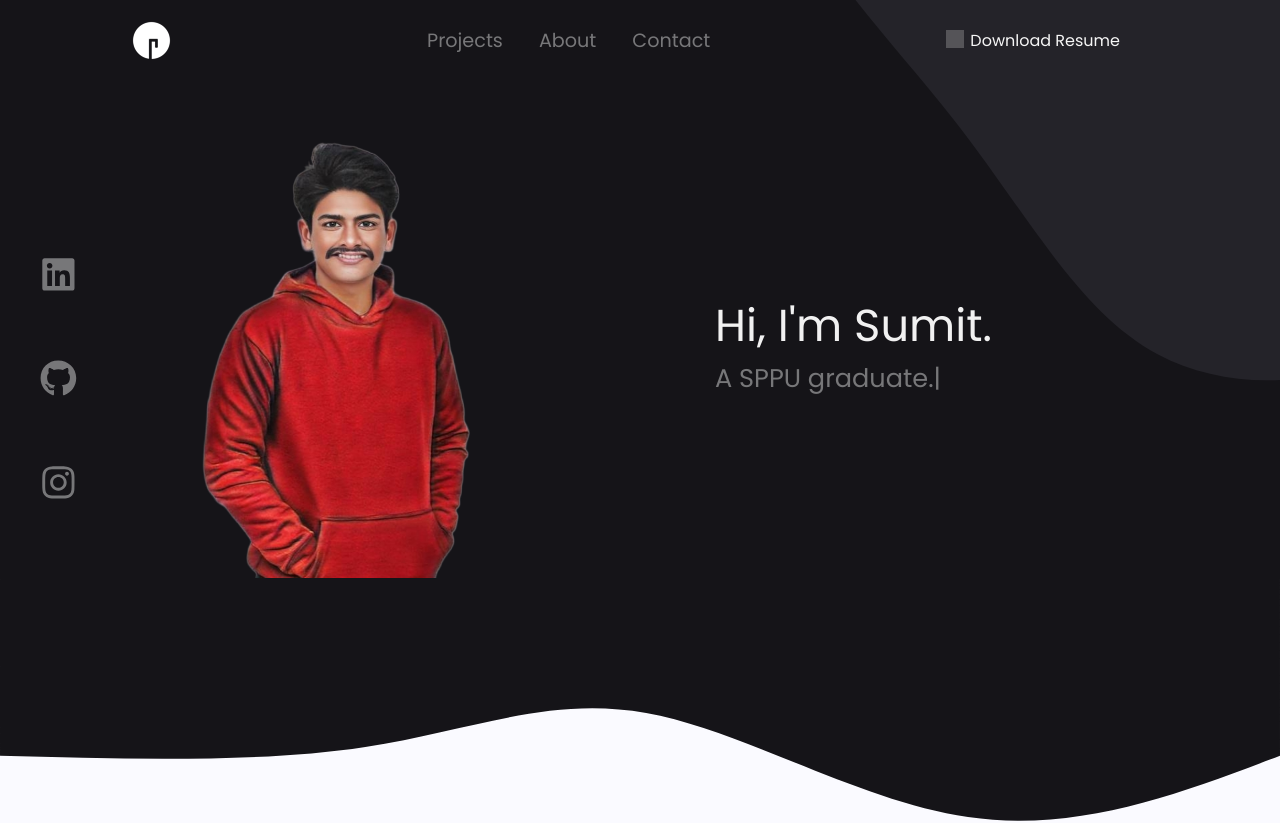
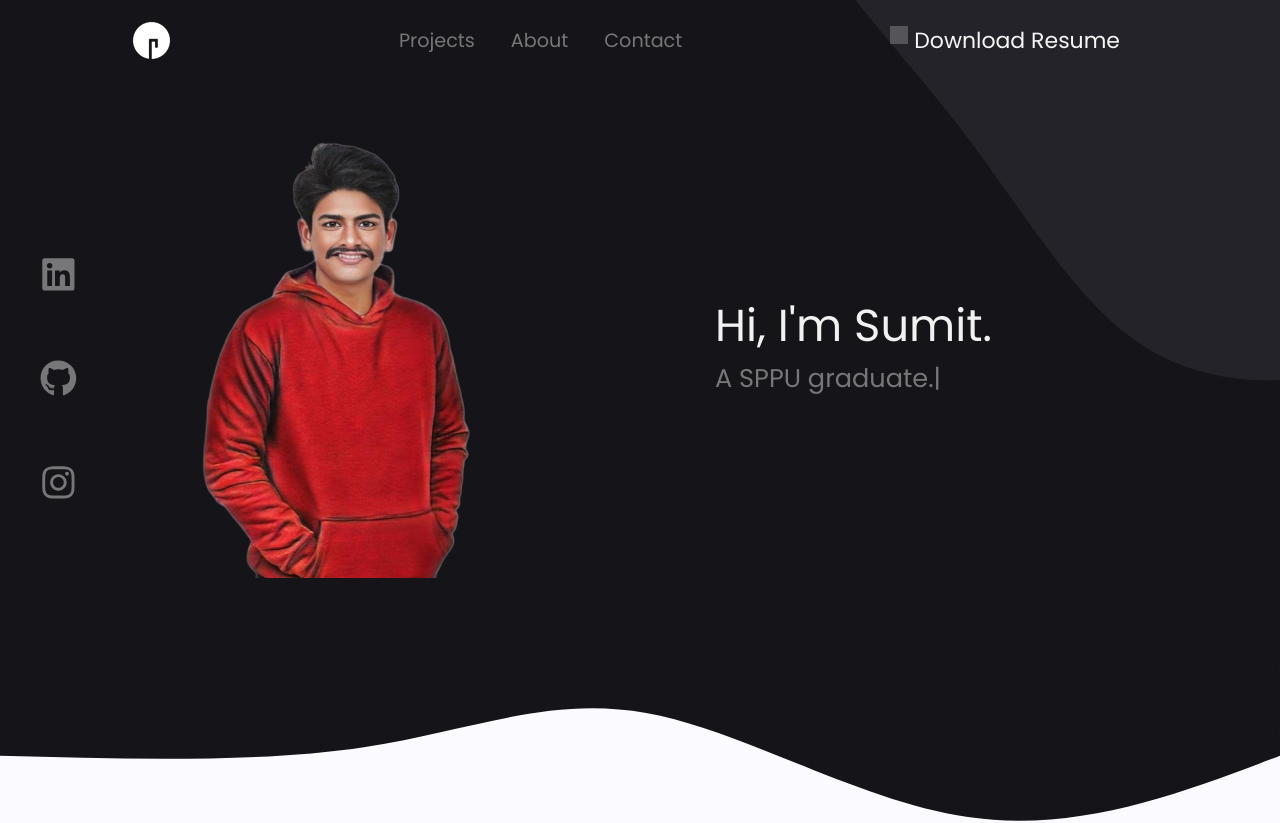
Before and after one commit to SumitPimpare/sumittPPr, a React (Create React App) app: page / in a window 1280 px wide. Shown: the top 823 px of the page. Built offline with nearby package versions, Linux system fonts and the light colour scheme; grey boxes are pictures that could not be loaded.

Commit message:
resume url, icon and footer image added.

```diff
--- a/src/components/Dropdown/Dropdown.js
+++ b/src/components/Dropdown/Dropdown.js
@@ -79,7 +79,13 @@ function Dropdown({ isOpen, toggle }) {
           target="_blank"
           rel="noopener noreferrer"
         >
-          Resume
+          <img
+            width="22"
+            height="22"
+            src="/sumittPPr//download.svg"
+            alt="Group Icon Logo"
+          />
+          Download Resume
         </a>
       </NavBtn>
     </SiderBar>
--- a/src/components/Footer/Footer.js
+++ b/src/components/Footer/Footer.js
@@ -2,7 +2,7 @@ import React from "react";
 import styled from "@emotion/styled";
 
 const FooterSection = styled.div`
-  background-image: url(/footer_wave.svg);
+  background-image: url(sumittPPr/footer_wave.svg);
   background-repeat: no-repeat;
   background-size: cover;
   width: 100%;
--- a/src/index.css
+++ b/src/index.css
@@ -84,6 +84,9 @@ video {
 }
 
 .PrimaryBtn {
+  display: flex;
+  align-items: center;
+  gap: 8px;
   cursor: pointer !important;
   border-radius: 8px;
   /* transition: all 0.2s ease-in-out; */
@@ -93,6 +96,7 @@ video {
   background: transparent;
   color: #f6f6f6;
   transition: 0.6s;
+  font-size: 22px;
 }
 
 .PrimaryBtn img{
```
